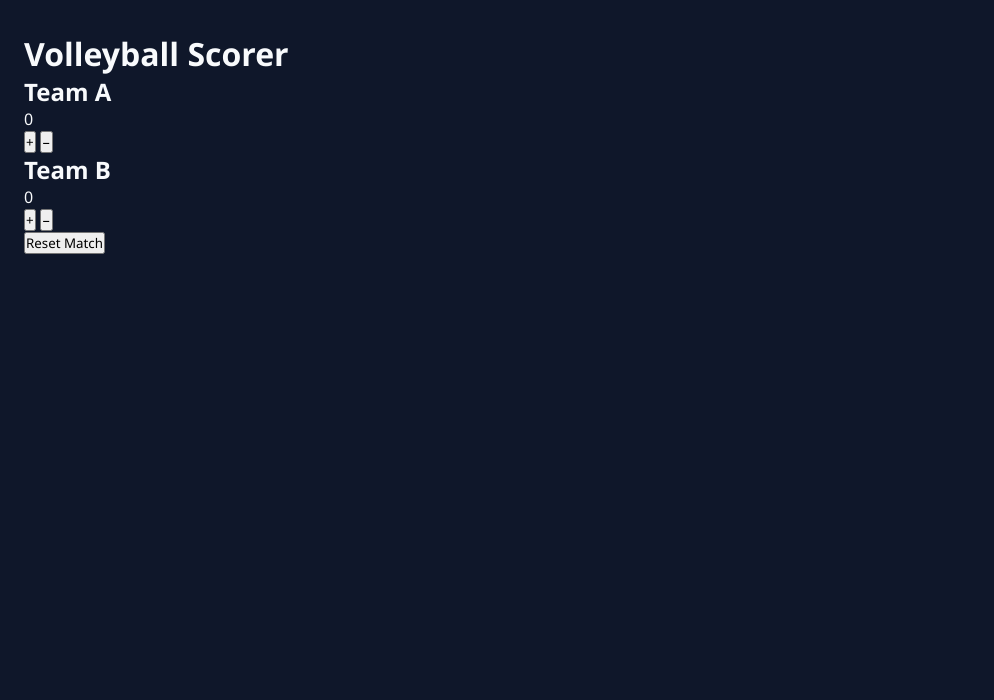
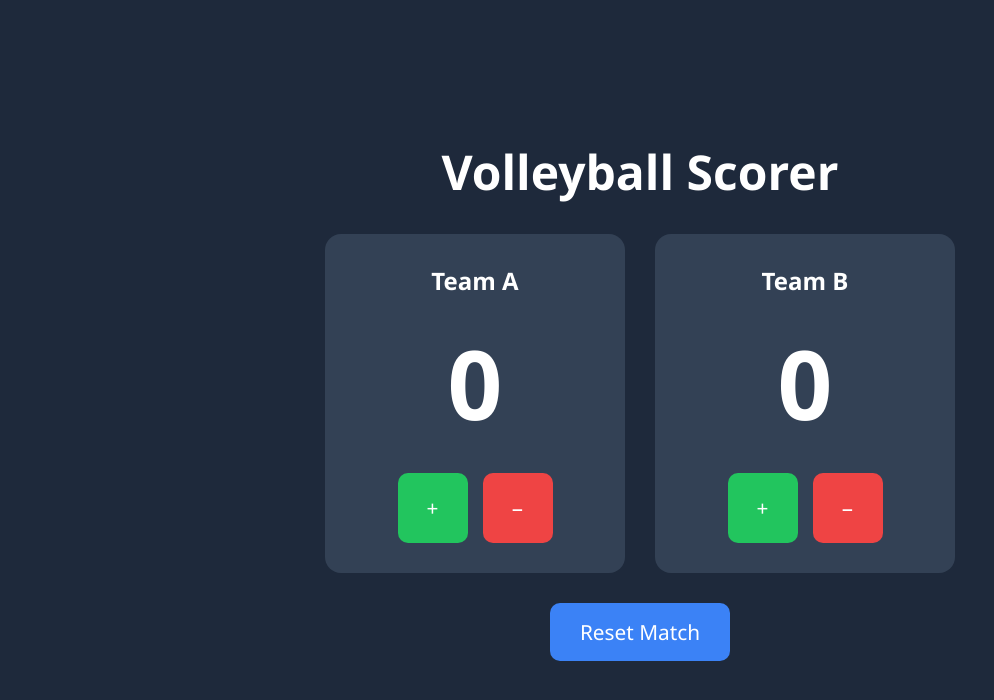
Before and after one commit to mionkaKeen/Volleyball-score, a plain HTML site: page scorer.html in a window 1280 px wide. Shown: the whole page, without its empty margins (0-994 px from the left). Drawn offline with nearby package versions, Linux system fonts and the light colour scheme.

Commit message:
Update style.css

```diff
--- a/style.css
+++ b/style.css
@@ -155,3 +155,94 @@ body {
   color: var(--text-secondary);
   font-size: 0.85rem;
 }
+
+
+* {
+    margin: 0;
+    padding: 0;
+    box-sizing: border-box;
+}
+
+body {
+    font-family: Arial, Helvetica, sans-serif;
+    background: #1e293b;
+    color: white;
+    min-height: 100vh;
+    display: flex;
+    justify-content: center;
+    align-items: center;
+}
+
+.container {
+    width: 90%;
+    max-width: 900px;
+    text-align: center;
+}
+
+h1 {
+    margin-bottom: 30px;
+    font-size: 3rem;
+}
+
+.scoreboard {
+    display: flex;
+    gap: 30px;
+    justify-content: center;
+    flex-wrap: wrap;
+}
+
+.team-card {
+    background: #334155;
+    padding: 30px;
+    border-radius: 16px;
+    min-width: 300px;
+}
+
+.team-card h2 {
+    margin-bottom: 20px;
+}
+
+.score {
+    font-size: 6rem;
+    font-weight: bold;
+    margin-bottom: 25px;
+}
+
+.button-group {
+    display: flex;
+    justify-content: center;
+    gap: 15px;
+}
+
+button {
+    border: none;
+    cursor: pointer;
+    border-radius: 10px;
+    font-size: 1.3rem;
+    transition: 0.2s;
+}
+
+button:hover {
+    opacity: 0.9;
+}
+
+.add-btn {
+    background: #22c55e;
+    color: white;
+    width: 70px;
+    height: 70px;
+}
+
+.subtract-btn {
+    background: #ef4444;
+    color: white;
+    width: 70px;
+    height: 70px;
+}
+
+.reset-btn {
+    margin-top: 30px;
+    padding: 15px 30px;
+    background: #3b82f6;
+    color: white;
+}
```
